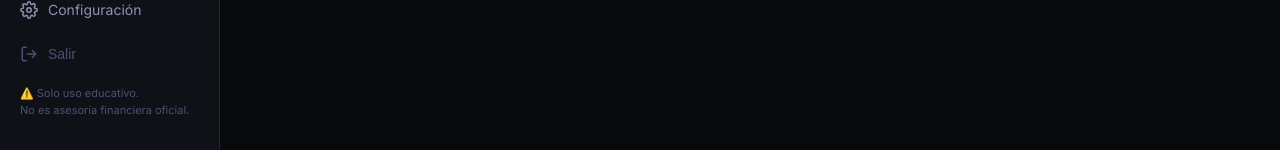
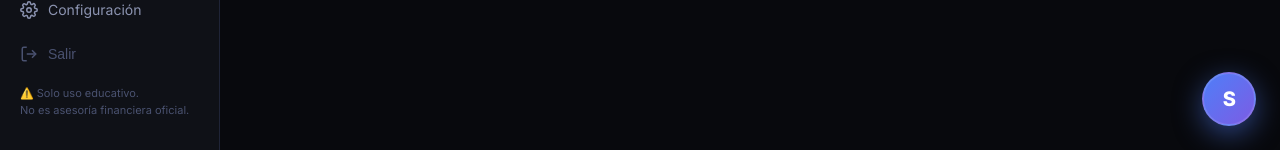
Before and after one commit to AndresVelez98/investi-frontend, a Next.js app: page /dashboard in a window 1280 px wide. Shown: the part 650-800 px from the top of the page. Built offline with nearby package versions, Linux system fonts and the light colour scheme; no server answers.

Commit message:
Add floating Mac-style chat widget on dashboard

```diff
--- a/app/dashboard/page.tsx
+++ b/app/dashboard/page.tsx
@@ -1,6 +1,7 @@
 "use client";
 import Sidebar from "../../components/Sidebar";
 import Dashboard from "../../components/Dashboard";
+import FloatingChatWidget from "../../components/FloatingChatWidget";
 
 export default function DashboardPage() {
     return (
@@ -9,6 +10,7 @@ export default function DashboardPage() {
             <main className="main-content">
                 <Dashboard />
             </main>
+            <FloatingChatWidget />
         </div>
     );
 }
--- a/components/ChatInterface.tsx
+++ b/components/ChatInterface.tsx
@@ -247,7 +247,7 @@ const RISK_QUESTIONS_PREVIEW = [
 
 // ─── Main Component ───────────────────────────────────────────────────────────
 
-export default function ChatInterface() {
+export default function ChatInterface({ mode = "page" }: { mode?: "page" | "floating" }) {
     const searchParams = useSearchParams();
     const router = useRouter();
     const storedProfile = (typeof window !== "undefined" ? sessionStorage.getItem("profile") : null) || "Moderado";
@@ -367,9 +367,10 @@ export default function ChatInterface() {
     const profileColors: Record<Profile, string> = { Conservador: "badge-green", Moderado: "badge-blue", Agresivo: "badge-gold" };
 
     return (
-        <div style={{ display: "flex", flexDirection: "column", height: "100vh" }}>
+        <div style={{ display: "flex", flexDirection: "column", height: mode === "floating" ? "100%" : "100vh" }}>
 
-            {/* Header */}
+            {/* Header — only in page mode */}
+            {mode === "page" && (
             <header style={{ padding: "12px 24px", borderBottom: "1px solid var(--border)", display: "flex", justifyContent: "space-between", alignItems: "center", background: "var(--bg-secondary)", flexShrink: 0 }}>
                 <div style={{ display: "flex", alignItems: "center", gap: 10 }}>
                     <SantiAvatar size={36} />
@@ -416,6 +417,7 @@ export default function ChatInterface() {
                     </button>
                 </div>
             </header>
+            )}
 
             {/* Risk progress */}
             {riskMode && (
@@ -449,8 +451,8 @@ export default function ChatInterface() {
                 )}
                 <div ref={messagesEndRef} />
 
-                {/* Scroll to top floating button */}
-                {showScrollTop && (
+                {/* Scroll to top floating button — page mode only */}
+                {mode === "page" && showScrollTop && (
                     <button
                         onClick={scrollToTop}
                         title="Ir al inicio"
--- /dev/null
+++ b/components/FloatingChatWidget.tsx
@@ -0,0 +1,166 @@
+"use client";
+import { useState, Suspense } from "react";
+import { useRouter } from "next/navigation";
+import ChatInterface from "./ChatInterface";
+
+export default function FloatingChatWidget() {
+    const router = useRouter();
+    const [isOpen, setIsOpen] = useState(false);
+    const [isMinimized, setIsMinimized] = useState(false);
+
+    const open = () => { setIsOpen(true); setIsMinimized(false); };
+    const close = () => setIsOpen(false);
+    const minimize = () => setIsMinimized(true);
+    const restore = () => setIsMinimized(false);
+
+    const windowHeight = isMinimized ? 44 : 590;
+
+    return (
+        <div style={{
+            position: "fixed",
+            bottom: 24,
+            right: 24,
+            zIndex: 1000,
+            display: "flex",
+            flexDirection: "column",
+            alignItems: "flex-end",
+        }}>
+            {/* ── Chat Window ── */}
+            <div style={{
+                width: 400,
+                height: isOpen ? windowHeight : 0,
+                marginBottom: isOpen ? 12 : 0,
+                background: "var(--bg-secondary)",
+                border: "1px solid var(--border)",
+                borderRadius: 14,
+                boxShadow: "0 28px 80px rgba(0,0,0,0.55), 0 0 0 1px rgba(255,255,255,0.04)",
+                display: "flex",
+                flexDirection: "column",
+                overflow: "hidden",
+                transformOrigin: "bottom right",
+                transform: isOpen ? "scale(1) translateY(0)" : "scale(0.88) translateY(16px)",
+                opacity: isOpen ? 1 : 0,
+                pointerEvents: isOpen ? "all" : "none",
+                transition: [
+                    "transform 0.3s cubic-bezier(0.34,1.56,0.64,1)",
+                    "opacity 0.22s ease",
+                    "height 0.25s cubic-bezier(0.4,0,0.2,1)",
+                    "margin-bottom 0.25s ease",
+                ].join(", "),
+            }}>
+                {/* ── Mac Title Bar ── */}
+                <div style={{
+                    background: "var(--bg-card)",
+                    borderBottom: "1px solid var(--border)",
+                    padding: "11px 14px",
+                    display: "flex",
+                    alignItems: "center",
+                    gap: 10,
+                    flexShrink: 0,
+                    userSelect: "none",
+                    cursor: "default",
+                }}>
+                    {/* Traffic lights */}
+                    <div style={{ display: "flex", gap: 7 }}>
+                        <button
+                            onClick={close}
+                            title="Cerrar"
+                            style={{
+                                width: 12, height: 12, borderRadius: "50%",
+                                background: "#ff5f57", border: "none", cursor: "pointer",
+                                transition: "filter 0.15s ease",
+                            }}
+                            onMouseEnter={e => (e.currentTarget.style.filter = "brightness(1.2)")}
+                            onMouseLeave={e => (e.currentTarget.style.filter = "brightness(1)")}
+                        />
+                        <button
+                            onClick={isMinimized ? restore : minimize}
+                            title={isMinimized ? "Restaurar" : "Minimizar"}
+                            style={{
+                                width: 12, height: 12, borderRadius: "50%",
+                                background: "#febc2e", border: "none", cursor: "pointer",
+                                transition: "filter 0.15s ease",
+                            }}
+                            onMouseEnter={e => (e.currentTarget.style.filter = "brightness(1.2)")}
+                            onMouseLeave={e => (e.currentTarget.style.filter = "brightness(1)")}
+                        />
+                        <button
+                            onClick={() => router.push("/chat")}
+                            title="Abrir en pantalla completa"
+                            style={{
+                                width: 12, height: 12, borderRadius: "50%",
+                                background: "#28c840", border: "none", cursor: "pointer",
+                                transition: "filter 0.15s ease",
+                            }}
+                            onMouseEnter={e => (e.currentTarget.style.filter = "brightness(1.2)")}
+                            onMouseLeave={e => (e.currentTarget.style.filter = "brightness(1)")}
+                        />
+                    </div>
+
+                    {/* Title */}
+                    <div style={{
+                        flex: 1, textAlign: "center",
+                        fontSize: 12, fontWeight: 600,
+                        color: "var(--text-secondary)",
+                        letterSpacing: 0.2,
+                    }}>
+                        Santi — Asesor Financiero IA
+                    </div>
+
+                    {/* Spacer to balance traffic lights */}
+                    <div style={{ width: 46 }} />
+                </div>
+
+                {/* ── Chat Content ── */}
+                {!isMinimized && (
+                    <div style={{ flex: 1, overflow: "hidden", minHeight: 0 }}>
+                        <Suspense fallback={
+                            <div style={{ display: "flex", alignItems: "center", justifyContent: "center", height: "100%", color: "var(--text-muted)", fontSize: 13 }}>
+                                Cargando...
+                            </div>
+                        }>
+                            <ChatInterface mode="floating" />
+                        </Suspense>
+                    </div>
+                )}
+            </div>
+
+            {/* ── FAB Trigger ── */}
+            <button
+                onClick={isOpen ? (isMinimized ? restore : close) : open}
+                title={isOpen ? "Cerrar chat" : "Hablar con Santi"}
+                style={{
+                    width: 54, height: 54,
+                    borderRadius: "50%",
+                    background: "linear-gradient(135deg, var(--accent) 0%, #7c5ce4 100%)",
+                    border: "2px solid rgba(255,255,255,0.12)",
+                    cursor: "pointer",
+                    display: "flex", alignItems: "center", justifyContent: "center",
+                    boxShadow: "0 8px 28px rgba(79,126,248,0.5)",
+                    color: "#fff",
+                    fontSize: 20,
+                    fontWeight: 800,
+                    fontFamily: "'Inter', sans-serif",
+                    letterSpacing: -0.5,
+                    transition: "transform 0.2s ease, box-shadow 0.2s ease",
+                    flexShrink: 0,
+                }}
+                onMouseEnter={e => {
+                    e.currentTarget.style.transform = "scale(1.1)";
+                    e.currentTarget.style.boxShadow = "0 12px 36px rgba(79,126,248,0.65)";
+                }}
+                onMouseLeave={e => {
+                    e.currentTarget.style.transform = "scale(1)";
+                    e.currentTarget.style.boxShadow = "0 8px 28px rgba(79,126,248,0.5)";
+                }}
+            >
+                {isOpen && !isMinimized ? (
+                    <svg width="17" height="17" viewBox="0 0 24 24" fill="none" stroke="currentColor" strokeWidth="2.5">
+                        <line x1="18" y1="6" x2="6" y2="18" />
+                        <line x1="6" y1="6" x2="18" y2="18" />
+                    </svg>
+                ) : "S"}
+            </button>
+        </div>
+    );
+}
```
